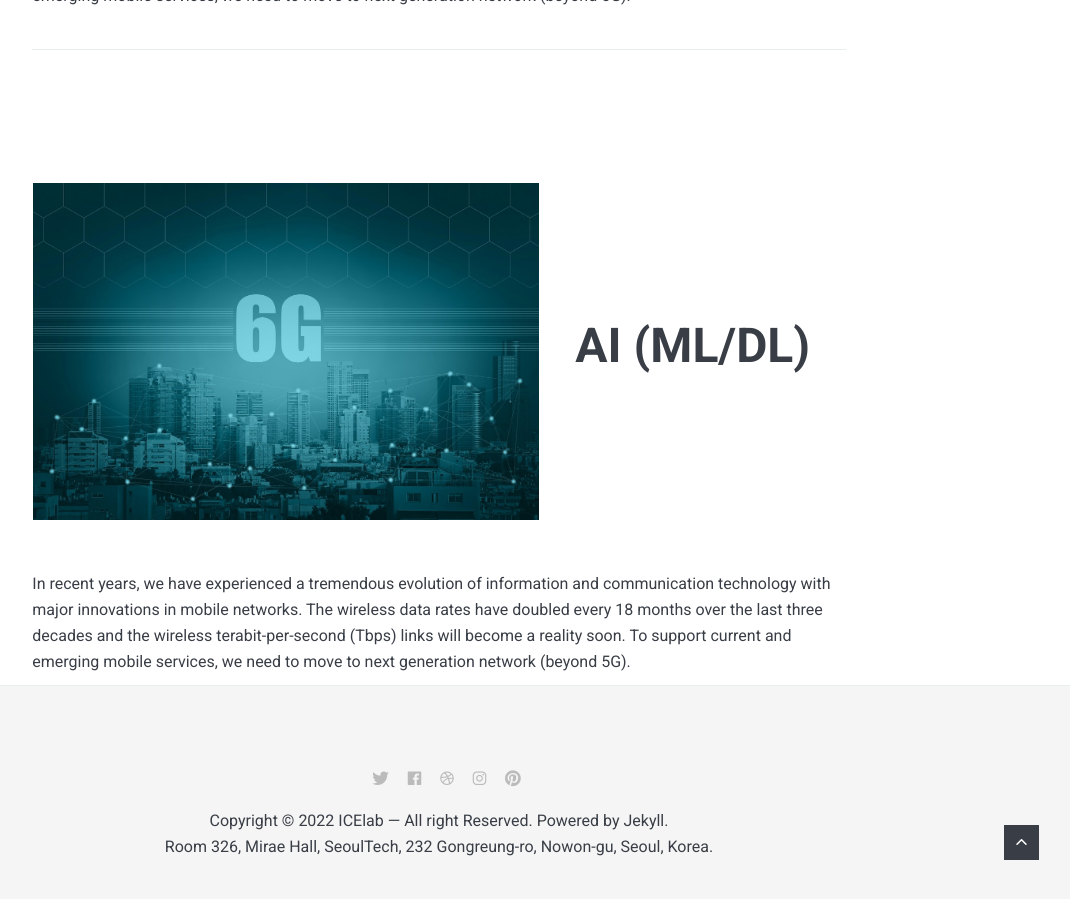
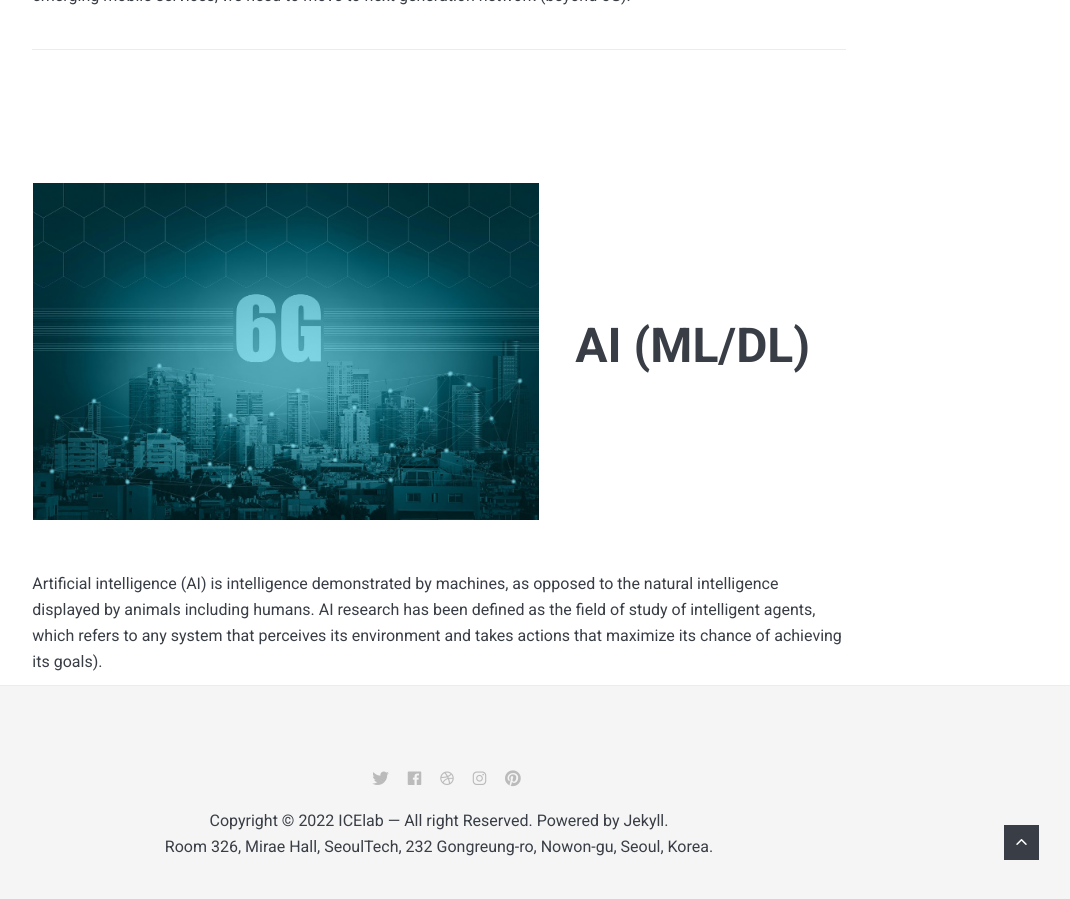
Before and after one commit to Icelab-2020/icelab-2020.github.io, a Jekyll site: the page built from _pages/00_research.md, in a window 1280 px wide and 900 px high, scrolled down 2001 px. Shown: the whole window, without its empty margins (201-1271 px from the left). Built offline with Jekyll 4.4.1, drawn with Linux system fonts in a browser that asks for light colours; nearby versions of some CDN libraries.

Commit message:
Update 00_research.md

```diff
--- a/_pages/00_research.md
+++ b/_pages/00_research.md
@@ -34,7 +34,7 @@ permalink: /00_research/
 
 |    |   <img width=500/>   |
 |:---|:---:|
-| ![6g]({{site.baseurl}}/images/6g.jpg){: width="100%" height="100%"} | <b><span style="font-size:300%">AI (ML/DL)</span></b>  |
+| ![AI]({{site.baseurl}}/images/6g.jpg){: width="100%" height="100%"} | <b><span style="font-size:300%">AI (ML/DL)</span></b>  |
 
 
-<div class = "6g_">In recent years, we have experienced a tremendous evolution of information and communication technology with major innovations in mobile networks. The wireless data rates have doubled every 18 months over the last three decades and the wireless terabit-per-second (Tbps) links will become a reality soon. To support current and emerging mobile services, we need to move to next generation network (beyond 5G).</div>
+<div class = "AI">Artificial intelligence (AI) is intelligence demonstrated by machines, as opposed to the natural intelligence displayed by animals including humans. AI research has been defined as the field of study of intelligent agents, which refers to any system that perceives its environment and takes actions that maximize its chance of achieving its goals).</div>
```
